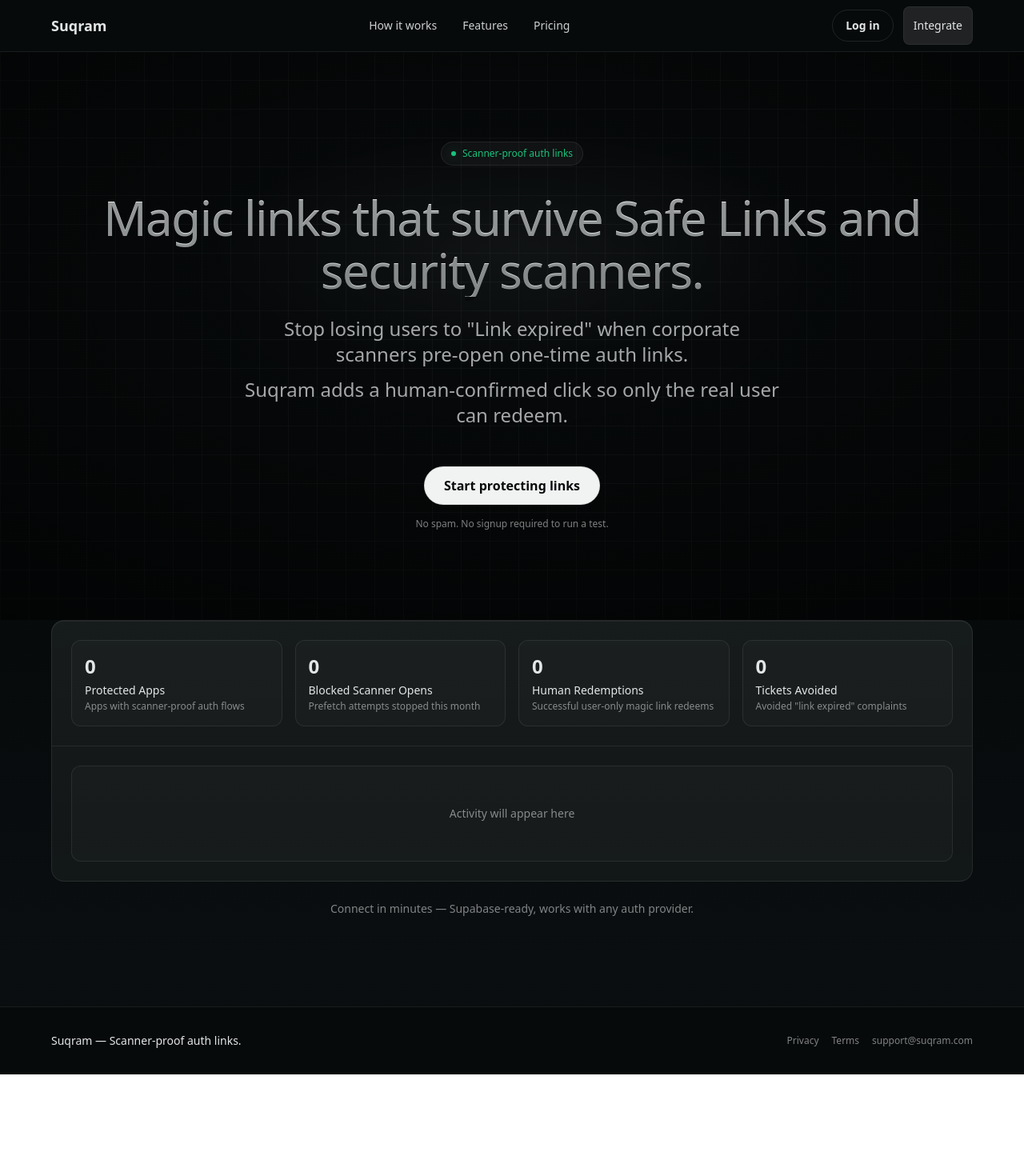
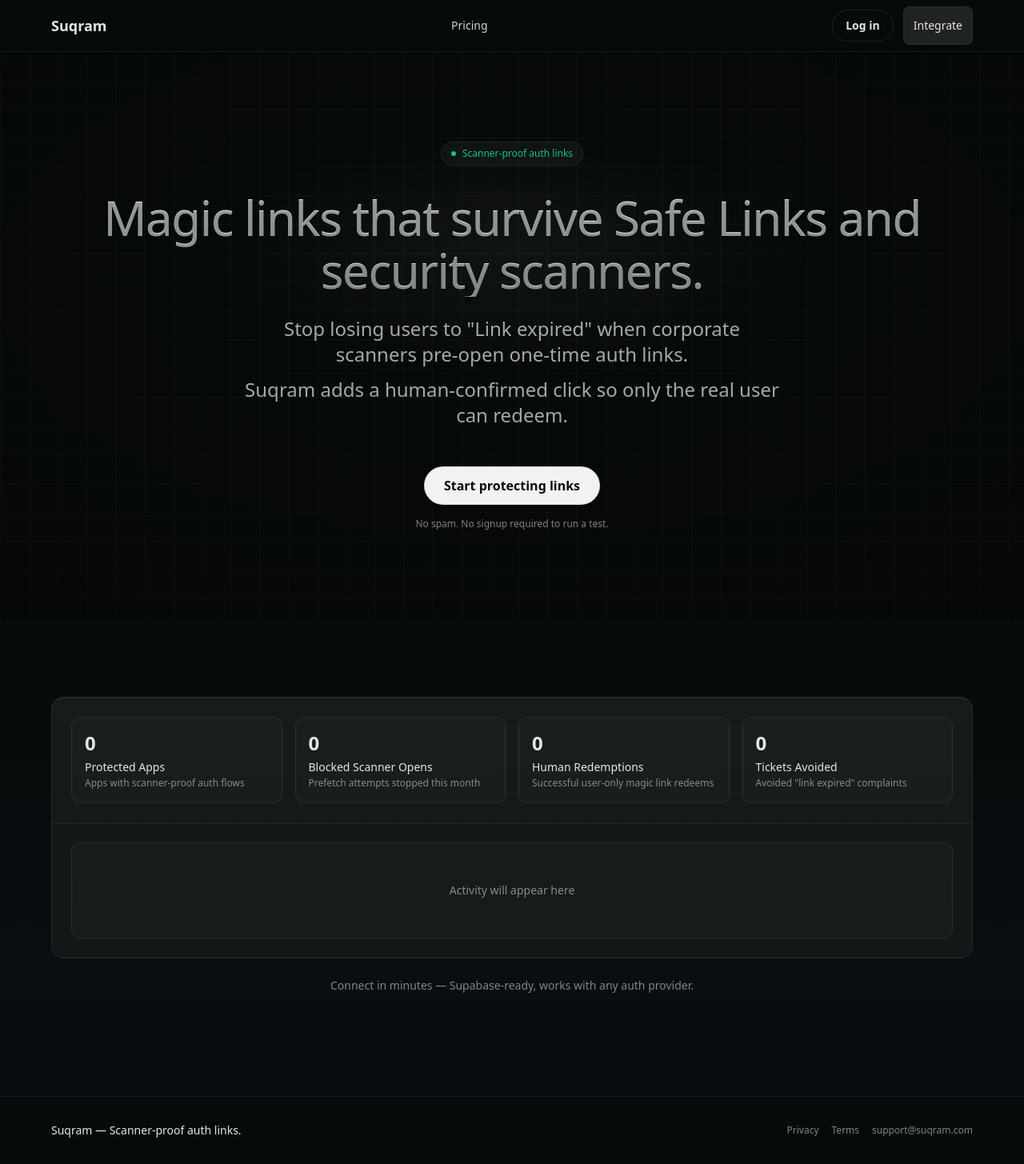
Before and after one commit to macuunamatata/Suqram, a Next.js app in the folder site/: page / in a window 1280 px wide. Shown: the whole page at 80% size. Before the commit the page ends 1343 px from the top, so only its background shows below. Built offline with nearby package versions, Linux system fonts and the light colour scheme.

Commit message:
Polish UI/UX to domained feel

```diff
--- a/site/app/globals.css
+++ b/site/app/globals.css
@@ -69,6 +69,7 @@
   background: linear-gradient(180deg, #070A0B 0%, #0A0E10 50%, #070A0B 100%);
   background-attachment: fixed;
   min-height: 100vh;
+  overflow-x: hidden;
   font-family: system-ui, -apple-system, BlinkMacSystemFont, "Segoe UI", Roboto, sans-serif;
   line-height: 1.55;
   -webkit-font-smoothing: antialiased;
@@ -404,10 +405,12 @@
     color: var(--accent);
   }
 
-  /* Hero: very subtle grid only in hero area + soft vignette */
+  /* Hero: grid and vignette only in hero area; isolate so they don’t bleed */
   .hero-bg {
     position: relative;
     background-color: var(--bg);
+    isolation: isolate;
+    overflow: hidden;
   }
   .hero-bg::before {
     content: "";
@@ -428,7 +431,7 @@
     z-index: 1;
     background:
       radial-gradient(closest-side at 50% 35%, rgba(255, 255, 255, 0.04), transparent 60%),
-      radial-gradient(1200px 600px at 50% 40%, transparent 0%, rgba(0, 0, 0, 0.5) 70%, rgba(0, 0, 0, 0.75) 100%);
+      radial-gradient(1200px 600px at 50% 40%, transparent 0%, rgba(0, 0, 0, 0.28) 70%, rgba(0, 0, 0, 0.45) 100%);
   }
   .hero-bg > * {
     position: relative;
--- a/site/app/layout.tsx
+++ b/site/app/layout.tsx
@@ -13,11 +13,7 @@
   },
 };
 
-const CENTER_NAV = [
-  { href: "/#how", label: "How it works" },
-  { href: "/#features", label: "Features" },
-  { href: "/pricing", label: "Pricing" },
-];
+const CENTER_NAV = [{ href: "/pricing", label: "Pricing" }];
 
 const FOOTER_LINKS = [
   { href: "/privacy", label: "Privacy" },
--- a/site/app/page.tsx
+++ b/site/app/page.tsx
@@ -7,8 +7,8 @@
     "Scanner-proof auth links. Stop losing users to link expired when corporate scanners pre-open one-time auth links.",
 };
 
-const CONTAINER = "mx-auto max-w-[1200px] px-4 sm:px-6";
-const HERO_PY = "py-16 sm:py-20 lg:py-28";
+const CONTAINER = "mx-auto w-full max-w-[1200px] px-4 sm:px-6";
+const HERO_PY = "py-20 sm:py-24 lg:py-28";
 
 const DASHBOARD_METRICS = [
   { value: "0", label: "Protected Apps", desc: "Apps with scanner-proof auth flows" },
@@ -48,11 +48,11 @@
       </section>
 
       {/* Empty dashboard teaser */}
-      <section className="pb-20 sm:pb-28">
+      <section className="pt-20 sm:pt-24 pb-24 sm:pb-32" aria-label="Product preview">
         <div className={`${CONTAINER} max-w-4xl mx-auto`}>
-          <div className="card overflow-hidden">
+          <div className="card overflow-hidden rounded-2xl">
             <div className="p-5 sm:p-6 border-b border-[var(--border)]">
-              <div className="grid grid-cols-1 sm:grid-cols-2 lg:grid-cols-4 gap-4">
+              <div className="grid grid-cols-1 sm:grid-cols-2 lg:grid-cols-4 gap-4 min-w-0">
                 {DASHBOARD_METRICS.map(({ value, label, desc }) => (
                   <div
                     key={label}
```
